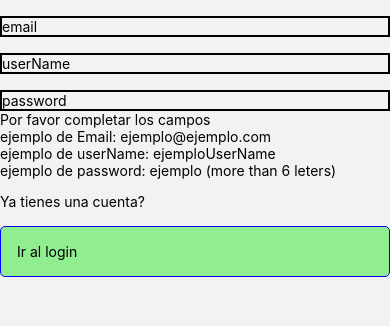
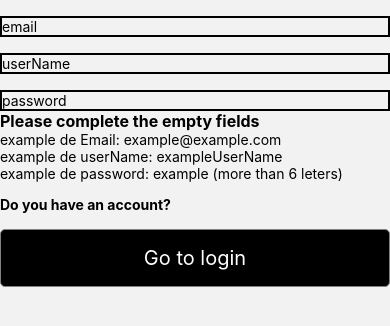
Before and after one commit to MarcosLagreste/ProyectoIntegradorParte2, a React Native app in the folder proyectoFinal/: screen /AgregarPosts in a window 390 px wide. Shown: the top 326 px of the page. Built offline with nearby package versions, Linux system fonts and the light colour scheme; no server answers.

Commit message:
Delete & styles

```diff
--- a/proyectoFinal/src/components/MyCamera.js
+++ b/proyectoFinal/src/components/MyCamera.js
@@ -69,12 +69,12 @@ class MyCamera extends Component {
                   style={styles.camera}
                   source={{uri: this.state.urlFoto}}
                 />
-                <View style={styles.buttons}>
-                  <TouchableOpacity onPress={() => this.aceptarFoto()}>
-                    <Text>Aceptar</Text>
+                <View style={styles.buttons2}>
+                  <TouchableOpacity style={styles.btn} onPress={() => this.aceptarFoto()}>
+                    <Text style={styles.btnT1}>Aceptar</Text>
                   </TouchableOpacity>
-                  <TouchableOpacity onPress={() => this.rechazarFoto()}>
-                    <Text>Rechazar</Text>
+                  <TouchableOpacity style={styles.btn} onPress={() => this.rechazarFoto()}>
+                    <Text style={styles.btnT1}>Rechazar</Text>
                   </TouchableOpacity>
                 </View>
               </>
@@ -86,8 +86,8 @@ class MyCamera extends Component {
                   ref={metodosDeCamara => this.metodosDeCamara = metodosDeCamara}
                 />
                 <View style={styles.buttons}>
-                    <TouchableOpacity onPress={() => this.sacarFoto()}>
-                        <Text>Tomar Foto</Text>
+                    <TouchableOpacity style={styles.btn} onPress={() => this.sacarFoto()}>
+                        <Text style={styles.btnT}>Tomar Foto</Text>
                     </TouchableOpacity>
                 </View>
               </>
@@ -110,6 +110,37 @@ const styles = StyleSheet.create({
     },
     buttons: {
         flex: 1
-    }
+    },
+    btn:{
+      borderWidth:1,
+      borderRadius:5,
+      backgroundColor:'black',
+      paddingVertical:6,
+      paddingHorizontal:8,
+      marginHorizontal:'auto',
+      textAlign: 'center',
+      width: 'fit-content'
+    },
+    btnT:{
+      color: 'white',
+      fontSize: 20
+    },
+    btn2:{
+      borderWidth:1,
+      borderRadius:5,
+      backgroundColor:'black',
+      marginHorizontal:'auto',
+      paddingHorizontal: 10,
+      paddingVertical: 6,
+      textAlign: 'center',
+      width: 'fit-content'
+    },
+    btnT1:{
+      color: 'azure',
+      fontSize: 20
+    },
+    buttons2: {
+      flex: 2
+  },
 })
 export default MyCamera
--- a/proyectoFinal/src/components/Posts.js
+++ b/proyectoFinal/src/components/Posts.js
@@ -3,7 +3,7 @@ import React, {Component} from 'react'
 import { FontAwesome } from '@expo/vector-icons'
 import firebase from 'firebase'
 import {auth, db} from '../firebase/config'
-
+import { AntDesign } from '@expo/vector-icons';
 
 class Posts extends Component {
 
@@ -19,7 +19,7 @@ class Posts extends Component {
     }
 
     componentDidMount(){
-        console.log(this.props)
+        //console.log(this.props)
         const documento = this.props.info.data
         const meGusto = documento.likes.includes(auth.currentUser.email)
         if(documento.likes){
@@ -72,15 +72,32 @@ class Posts extends Component {
         })
         .catch(e=> console.log(e))
     }
+    borrar(){
+        const posts = this.props.info
+        db.collection('posts').doc(posts.id).delete()
+        .then(() => {
+                console.log("Post deleted");
+            }).catch((error) => {
+                console.error("Error deleting post", error);
+            });
+    }
 
     render(){
 
         const documento = this.props.info.data
         const dia = documento.createdAt
+        const postOwner = documento.owner
         return (
             <View style={styles.container}>
                 <View>
                     <Text style={styles.postOwner}>{documento.owner}</Text>
+                    {postOwner == auth.currentUser.email ?
+                    <TouchableOpacity style={styles.touchB} onPress={() => this.borrar()}>
+                        <AntDesign style={styles.btnD} name="delete" size={24} color="black" />
+                    </TouchableOpacity>
+                    :
+                    <></>
+                    }
                     <Image style={styles.image}
                     source={{uri: `${documento.photo}`}}
                     resizeMode='contain'
@@ -99,10 +116,11 @@ class Posts extends Component {
                     </View>
                     <Text style={styles.postText}>{documento.description}</Text>
                     <Text>Comments: {this.state.cantComments}</Text>
-                    <Text>Fecha de creacion: {dia}</Text>
+                    <Text>creation date: {dia}</Text>
                     <TouchableOpacity style={styles.btn} onPress={() => this.props.navigation.navigate('Comments', {id: this.props.info.id, pie: this.props.info.data.description})}>
-                    <Text style={styles.btnT}>Comentar esta publicacion</Text>
+                    <Text style={styles.btnT}>Coment this post</Text>
                     </TouchableOpacity>
+
                 </View>
             </View>
 
@@ -140,6 +158,13 @@ const styles= StyleSheet.create({
       btnT:{
         color: 'white',
         fontSize: 15
+      },
+      btnD:{
+        fontSize: 30
+      },
+      touchB:{
+        flex:1,
+        width: 'fit-content'
       }
 
 })
--- a/proyectoFinal/src/screens/Profile/profile.js
+++ b/proyectoFinal/src/screens/Profile/profile.js
@@ -49,16 +49,18 @@ componentDidMount(){
     const userEmail = this.state.userData.email
     const userName = this.state.userData.userName
     const date = auth.currentUser.metadata.lastSignInTime
+    const creation = auth.currentUser.metadata.creationTime
   return (
-    <View>
+    <View style={styles.container}>
       <View>
       <Text style={styles.nombrePagina}>My Profile</Text>
       <Text style={styles.email}>{userEmail}</Text>
-      <Text style={styles.userN}>Hola {userName}</Text>
+      <Text style={styles.userN}>Hello {userName}</Text>
       <Text style={styles.day}>Last loggedIn: {date}</Text>
+      <Text style={styles.day}>Since: {creation}</Text>
       </View>
-      <View style={styles.container}>
-       <Text>Estos son tus posts:</Text>
+      <View style={styles.flt}>
+       <Text>My posts:</Text>
        {this.state.loading ?
        <ActivityIndicator
        size={30}
@@ -70,8 +72,6 @@ componentDidMount(){
           renderItem={({item}) => <Posts info={item} navigation={this.props.navigation}/> }  //<Text>{item.data.description}</Text>}
           />
        }
-
-
       </View>
       <View style={styles.container}>
       <TouchableOpacity style={styles.btn} onPress={()=> this.props.route.params.logout()}>
@@ -84,6 +84,9 @@ componentDidMount(){
   )
 }}
 const styles = StyleSheet.create({
+  flt:{
+    flex: 6
+  },
   nombrePagina:{
     borderWidth:1,
     fontSize: 18
@@ -111,8 +114,6 @@ const styles = StyleSheet.create({
     paddingVertical:6,
     paddingHorizontal:8,
     marginHorizontal:'auto',
-    paddingHorizontal: 10,
-    paddingVertical: 6,
     textAlign: 'center',
     width: '50%'
   },
--- a/proyectoFinal/src/screens/Register/register.js
+++ b/proyectoFinal/src/screens/Register/register.js
@@ -61,21 +61,21 @@ class Register extends Component {
         </TouchableOpacity>
         :
         <View>
-        <Text>Por favor completar los campos</Text>
-        <Text>ejemplo de Email: ejemplo@ejemplo.com</Text>
-        <Text>ejemplo de userName: ejemploUserName</Text>
-        <Text>ejemplo de password: ejemplo (more than 6 leters)</Text>
+        <Text style={styles.emptyT}>Please complete the empty fields</Text>
+        <Text>example de Email: example@example.com</Text>
+        <Text>example de userName: exampleUserName</Text>
+        <Text>example de password: example (more than 6 leters)</Text>
         </View>
         }
         <View style={this.props.registerError ? styles.showError : styles.hideError}>
         <Text style={styles.errorText}>{this.props.registerError}</Text>
         </View>
-        <Text>
-          Ya tienes una cuenta?
+        <Text style={styles.btnR}>
+        Do you have an account?
         </Text>
         <TouchableOpacity style={styles.boton} onPress={()=>this.props.navigation.navigate('Login')}>
-        <Text>
-          Ir al login
+        <Text style={styles.btnT}>
+          Go to login
         </Text>
         </TouchableOpacity>
       </View>
@@ -94,11 +94,19 @@ const styles =  StyleSheet.create({
     marginVertical:16,
     padding:16,
     borderWidth:2,
-    borderColor:'blue',
+    borderColor:'grey',
     borderWidth:1,
     borderRadius:5,
-    backgroundColor:'lightgreen',
-
+    backgroundColor:'black',
+    alignItems: 'center',
+  },
+  btnR:{
+    fontSize: 14,
+    fontWeight: 'bold'
+  },
+  btnT:{
+    color: 'white',
+    fontSize: 20,
   },
   hideError:{
     display: 'flex',
@@ -113,6 +121,10 @@ const styles =  StyleSheet.create({
     borderRadius: 5,
     padding: 7,
   },
+  emptyT:{
+    fontSize: 16,
+    fontWeight: 'bold'
+  }
 })
 
 export default Register
--- a/proyectoFinal/src/screens/Search/Search.js
+++ b/proyectoFinal/src/screens/Search/Search.js
@@ -60,7 +60,7 @@ render(){
                     />
                 </View>
                 :
-                    <Text style={styles.text}>El email buscado no existe o no hay posteos del mismo</Text>
+                    <Text style={styles.text}>El usuario no existe o aún no tiene publicaciones</Text>
             }
 
         </View>
@@ -74,8 +74,6 @@ const styles = StyleSheet.create({
         marginBottom: 5,
         padding: 5,
        alignItems: 'center',
-        width: "100%",
-        maxHeight: '50%',
         marginTop: 20,
       },
     btn:{
@@ -93,7 +91,7 @@ const styles = StyleSheet.create({
       fontSize: 20
     },
     container:{
-      flex:2
+      flex:5
     },
     textI:{
         height:10,
```
Lines whose indentation alone changed are shown as unchanged.
